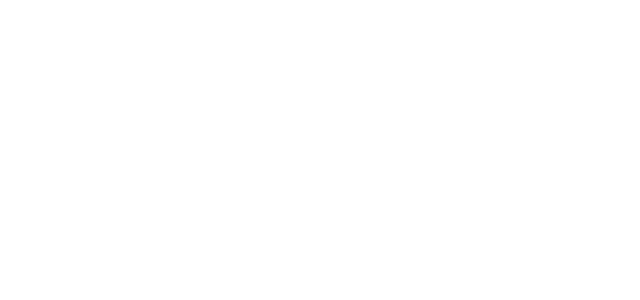
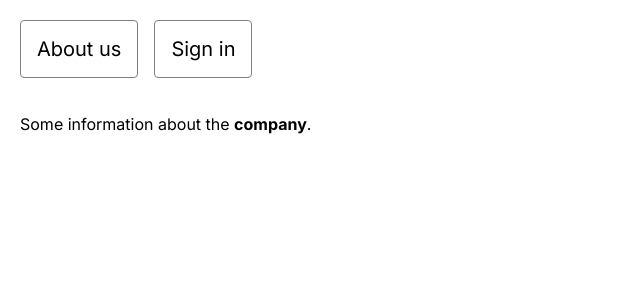
Before and after one commit to breadkvass/Moo, a React (Vite) app: page / in a window 1280 px wide. Shown: the top 300 px of the page, without its empty margins (0-640 px from the left). Built offline with nearby package versions, Linux system fonts and the light colour scheme; data requests are answered from the project's data file.

Commit message:
main-page: create MainPage

```diff
--- a/package.json
+++ b/package.json
@@ -10,6 +10,8 @@
     "preview": "vite preview"
   },
   "dependencies": {
+    "dompurify": "^3.2.4",
+    "jsdom": "^26.0.0",
     "react": "^19.0.0",
     "react-dom": "^19.0.0",
     "react-router-dom": "^7.2.0"
--- a/src/App.tsx
+++ b/src/App.tsx
@@ -3,11 +3,12 @@
   createBrowserRouter,
   Route,
 } from "react-router-dom";
+import MainPage from "./pages/mainPage/mainPage";
 
 const router = createBrowserRouter(
   createRoutesFromElements(
     <Route>
-      <Route path="/" element={<></>} />
+      <Route path="/" element={<MainPage />} />
     </Route>
   )
 );
--- /dev/null
+++ b/src/pages/mainPage/mainPage.tsx
@@ -0,0 +1,34 @@
+import { FC, useEffect } from 'react';
+import { useContext } from "react";
+import { getInfo } from '../../utils/api';
+import { CompanyInfoContext } from '../../store/companyContext';
+import Layout from '../../components/layout/layout';
+import styles from './mainPage.module.css';
+import DOMPurify from 'dompurify';
+
+type RawHTMLProps = {
+    dirtyHTML: string
+}
+
+const MainPage = () => {
+    const { companyInfo, setInfo } = useContext(CompanyInfoContext);
+
+    useEffect(() => {
+        getInfo()
+        .then(res => setInfo(res.data.info))
+
+    },[])
+
+    const RawHTML: FC<RawHTMLProps> = ({dirtyHTML}) => {
+        const cleanHTML = DOMPurify.sanitize(dirtyHTML);
+        return <p className={styles.title} dangerouslySetInnerHTML={{__html: cleanHTML}} />;
+    }
+
+    return (
+        <Layout>
+            <RawHTML dirtyHTML={companyInfo}/>
+        </Layout>
+    )
+}
+
+export default MainPage;
```
Also changed, not shown: src/pages/mainPage/mainPage.module.css (added), 1 other file (tests, documents, lock files or other folders).
